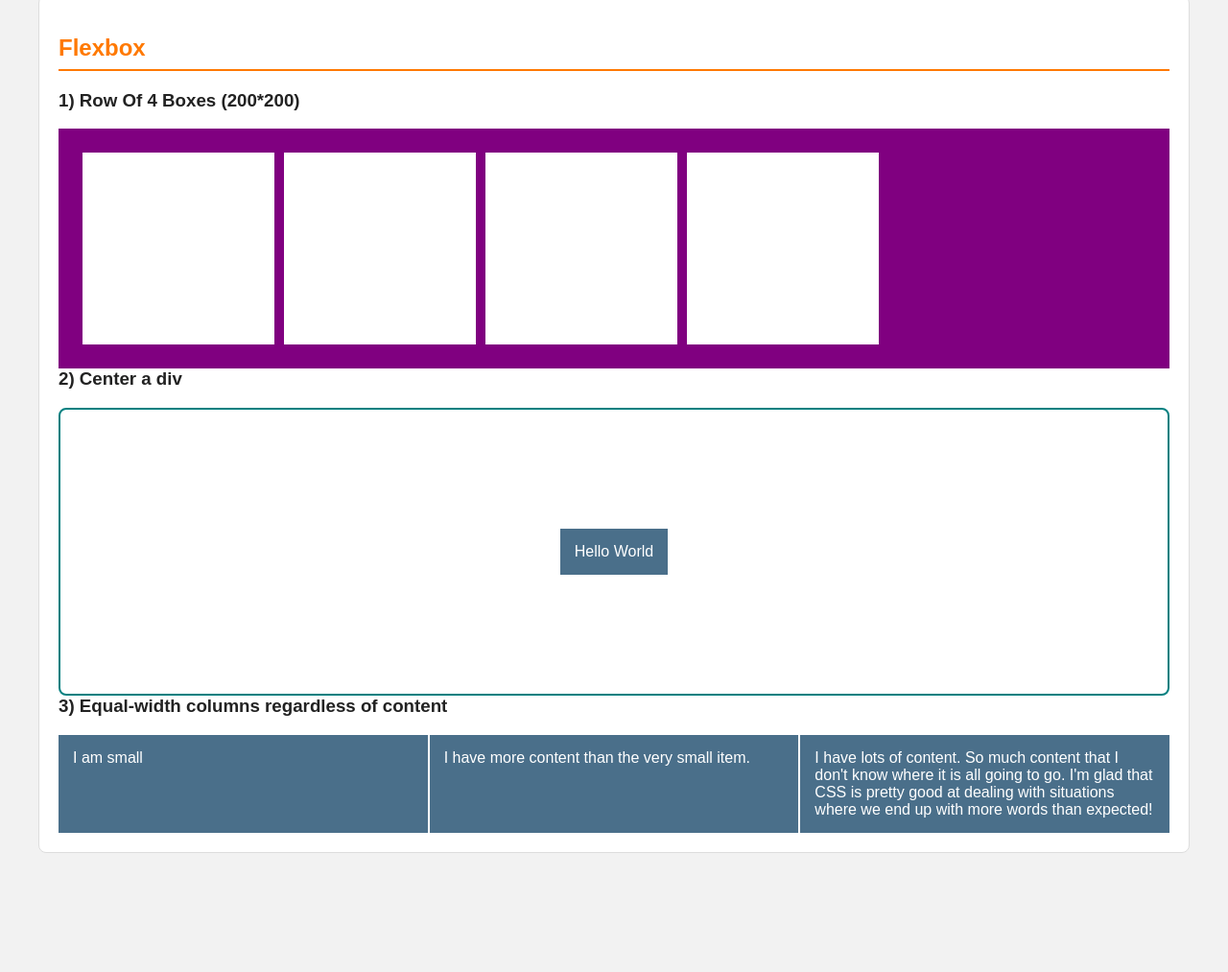
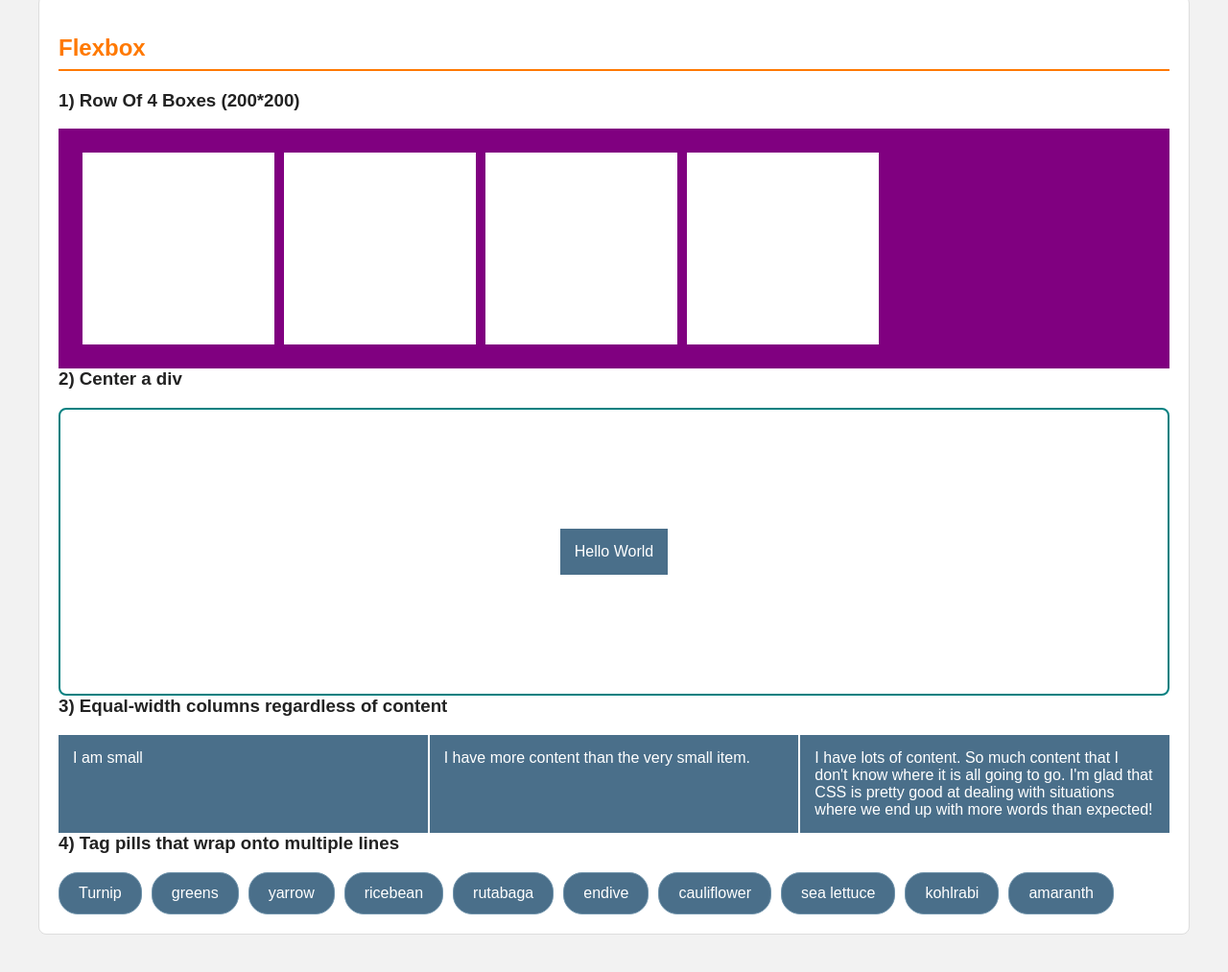
Before and after one commit to DiyaAbuZanouneh/CSS-FLEX-GRID, a plain HTML site: page index.html in a window 1280 px wide. Shown: the part 125-1138 px from the top of the page at 96% size. Before the commit the page ends 1084 px from the top, so only its background shows below. Drawn offline with Linux system fonts and the light colour scheme.

Commit message:
Finish Wrapping tag pills

```diff
--- a/index.html
+++ b/index.html
@@ -44,7 +44,21 @@
           situations where we end up with more words than expected!
         </div>
       </div>
+
+      <!-- Part 4 -->
+      <h3>4) Tag pills that wrap onto multiple lines</h3>
+      <div class="tag-list">
+        <div class="tag-list__item">Turnip</div>
+        <div class="tag-list__item">greens</div>
+        <div class="tag-list__item">yarrow</div>
+        <div class="tag-list__item">ricebean</div>
+        <div class="tag-list__item">rutabaga</div>
+        <div class="tag-list__item">endive</div>
+        <div class="tag-list__item">cauliflower</div>
+        <div class="tag-list__item">sea lettuce</div>
+        <div class="tag-list__item">kohlrabi</div>
+        <div class="tag-list__item">amaranth</div>
+      </div>
     </section>
-
   </body>
 </html>
--- a/styles.css
+++ b/styles.css
@@ -73,3 +73,19 @@
   color: white;
   padding: 15px;
 }
+
+
+/* 4) Wrapping tag pills */
+
+.tag-list {
+  display: flex;
+  flex-wrap: wrap;
+  gap: 10px;
+}
+.tag-list__item {
+  background: #4a6f8a;
+  color: white;
+  padding: 12px 20px;
+  border-radius: 20px;
+  border: 1px solid #6f93ab;
+}
```
